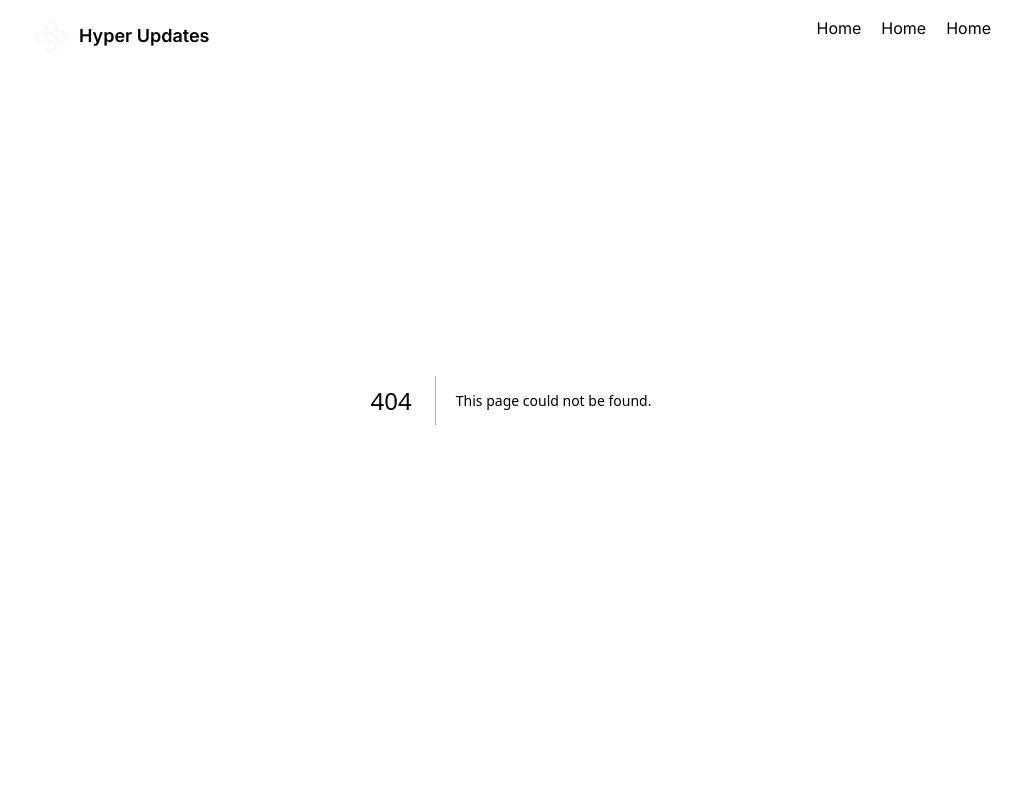
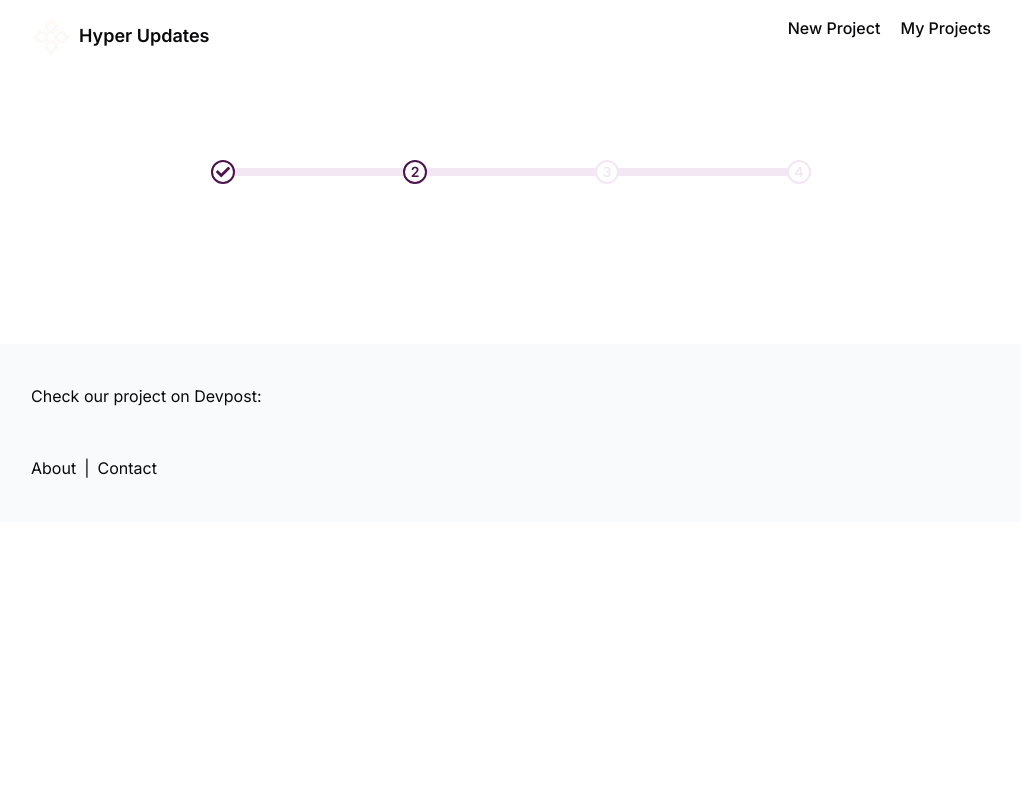
Before and after one commit to Hyper-Updates/hyper_updates_frontend, a Next.js app: page /newproject in a window 1280 px wide. Before the commit this address had no page. Shown: the top 800 px of the page, without its empty margins (129-1150 px from the left). Built offline with nearby package versions, Linux system fonts and the light colour scheme.

Commit message:
added progress bar on new project page

```diff
--- /dev/null
+++ b/app/newproject/page.tsx
@@ -0,0 +1,32 @@
+"use client"
+import { StepProgress } from '@/components/StepProgress'
+import React, { useState } from 'react'
+
+export default function page() {
+    const [currentStep, setCurrentStep] = useState<number>(2)
+    const steps = [
+        {
+          label: 'Address',
+          step: 1,
+        },
+        {
+          label: 'Shipping',
+          step: 2,
+        },
+        {
+          label: 'Payment',
+          step: 3,
+        },
+        {
+          label: 'Summary',
+          step: 4,
+        },
+      ]
+    return (
+        <div className='px-40'>
+            <div className='my-40 px-40 '>
+                <StepProgress currentStep={currentStep} steps={steps} />
+            </div>
+        </div>
+    )
+}
--- a/components/Nav.tsx
+++ b/components/Nav.tsx
@@ -8,10 +8,10 @@ export default function Nav() {
   return (
     <div className='flex flex-row w-full fixed top-0 z-40 px-40 py-4 backdrop-blur-3xl bg-white bg-opacity-50'>
         <Link href="/" className='flex flex-row items-center gap-2 text-lg font-semibold'><Image src='/logo.png' alt='' width={40} height={40}/>Hyper Updates</Link>
-        <div className='ml-auto flex flex-row gap-x-5'>
-            <Link href="/">Home</Link>
-            <Link href="/">Home</Link>
-            <Link href="/">Home</Link>
+        <div className='ml-auto flex flex-row gap-x-5 text-base font-medium'>
+            <Link href="/newproject">New Project</Link>
+            <Link href="/projects">My Projects</Link>
+            {/* <Link href="/">Home</Link> */}
 
         </div>
     </div>
--- /dev/null
+++ b/components/StepProgress.tsx
@@ -0,0 +1,38 @@
+"use client"
+import { FaCheck } from "react-icons/fa";
+
+type stepInfo = {
+    label: string;
+    step: number;
+}
+type StepProgress = {
+    currentStep: number;
+    steps: stepInfo[];
+}
+
+
+const StepProgress: React.FC<StepProgress> = (props) => {
+
+    const width = `${Math.floor((100 / (props.steps.length - 1)) * (props.currentStep - 1))}%`;
+
+    return (
+        <div className='max-w-[600px] mx-auto'>
+            <div className={`flex flex-row relative -z-10 justify-between w-full
+            before:content-[" "] before:absolute before:bg-[#f3e7f3] before:h-2 before:w-[100%] before:max-w-[600px] before:left-0 before:top-1/2 before:-translate-y-1/2
+            after:content-[" "] after:absolute after:bg-[#4a154b] after:h-2 after:w-[${width}] after:max-w-[600px] after:left-0 after:top-1/2 after:-translate-y-1/2`}>
+                {
+                    props.steps.map((step) => (
+                        <div className='relative z-10'>
+                            <div className={`border-2 ${step.step > props.currentStep ? "border-[#f3e7f3] text-[#f3e7f3]":"border-[#4a154b] text-[#4a154b]"} bg-white w-6 h-6 font-semibold text-sm flex justify-center items-center rounded-full`}>
+                                {step.step < props.currentStep?
+                                <FaCheck /> : <div>{step.step}</div>}
+                            </div>
+                        </div>
+                    ))
+                }
+            </div>
+        </div>
+    )
+}
+
+export { StepProgress };
```
